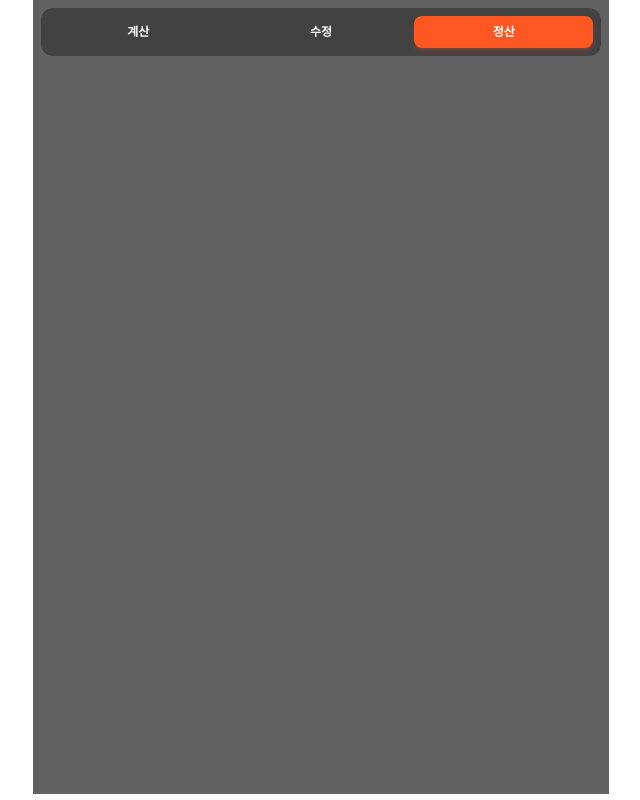
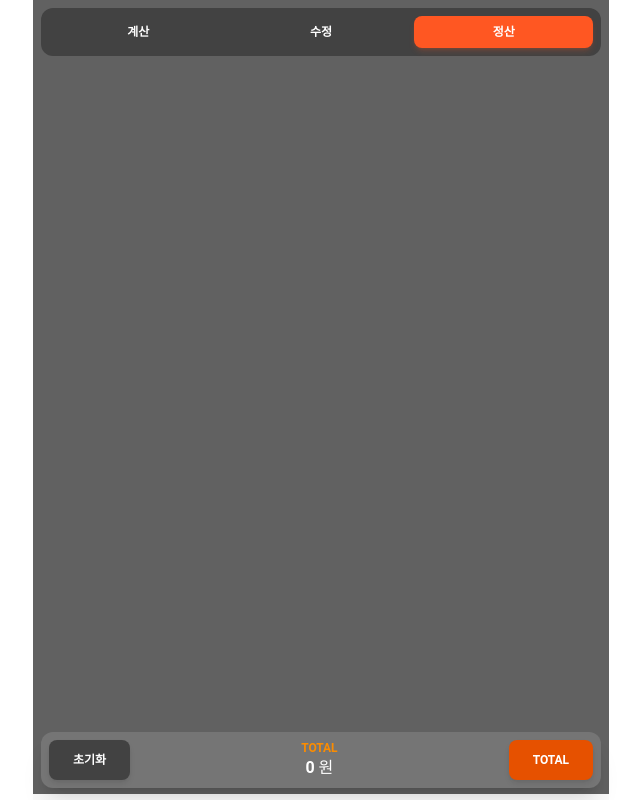
Before and after one commit to 938938/goods-calculator, a Next.js app: page /receipt in a window 1280 px wide. Shown: the whole page, without its empty margins (319-959 px from the left). Built offline with nearby package versions, Linux system fonts and the light colour scheme.

Commit message:
[FEAT] 스크롤 이동 기능 구현

```diff
--- a/src/app/receipt/page.tsx
+++ b/src/app/receipt/page.tsx
@@ -1,9 +1,11 @@
 import ReceiptList from '@/components/receipt/ReceiptList';
+import TotalResult from '@/components/receipt/TotalResult';
 
 const ReceiptPage = () => {
   return (
     <div className='bg-gray-700'>
       <ReceiptList />
+      <TotalResult />
     </div>
   );
 };
--- a/src/components/receipt/ReceiptList.tsx
+++ b/src/components/receipt/ReceiptList.tsx
@@ -2,20 +2,30 @@
 
 import useInitReceiptState from '@/hooks/useInitReceiptState';
 import { receiptState } from '@/recoil/receiptState';
-import { useRecoilValue } from 'recoil';
+import { useRecoilValue, useSetRecoilState } from 'recoil';
 import Receipt from './Receipt';
 import TotalReceipt from './TotalReceipt';
+import { scrollTotalReceiptState } from '@/recoil/scrollTotalReceiptState';
+import { useEffect, useRef } from 'react';
 
 const ReceiptList = () => {
   useInitReceiptState();
   const receiptList = useRecoilValue(receiptState);
+  const divRef = useRef<HTMLDivElement>(null);
+  const setScrollFn = useSetRecoilState(scrollTotalReceiptState);
+
+  useEffect(() => {
+    setScrollFn(() => () => {
+      divRef.current?.scrollIntoView({ behavior: "smooth", block: "start" });
+    });
+  }, [setScrollFn]);
 
   return (
     <div className='flex gap-2 flex-col items-center p-4 h-[calc(100svh-70px)] overflow-y-scroll w-full'>
       {receiptList.map((ele) => (
         <Receipt receipt={ele} key={ele.id} type='partial' />
       ))}
-      <div className='w-full mb-20'>
+      <div className='w-full mb-14 mt-4' ref={divRef}>
         <TotalReceipt />
       </div>
     </div>
--- /dev/null
+++ b/src/components/receipt/ReceiptResetBtn.tsx
@@ -0,0 +1,33 @@
+'use client';
+
+import { Button } from '@material-tailwind/react';
+import { useSetRecoilState } from 'recoil';
+import DelModal from '../DelModal';
+import { useState } from 'react';
+import { receiptState } from '@/recoil/receiptState';
+import { deleteReceipt } from '@/actions/receipt-actions';
+
+const ReceiptResetBtn = () => {
+  const setReceiptList = useSetRecoilState(receiptState);
+  const [modalOpen, setModalOpen] = useState<boolean>(false);
+  const onListResetHandler = () => {
+    setReceiptList([]);
+    deleteReceipt();
+    setModalOpen(false);
+  };
+  return (
+    <div className='flex justify-center items-center'>
+      <Button onClick={() => setModalOpen(true)} className='bg-gray-800'>
+        초기화
+      </Button>
+      <DelModal
+        open={modalOpen}
+        setOpen={setModalOpen}
+        onDeleteHandler={onListResetHandler}
+        type='초기화'
+      />
+    </div>
+  );
+};
+
+export default ReceiptResetBtn;
--- a/src/components/receipt/TotalReceipt.tsx
+++ b/src/components/receipt/TotalReceipt.tsx
@@ -1,12 +1,14 @@
 'use client';
 
 import { receiptState } from '@/recoil/receiptState';
-import { useRecoilValue } from 'recoil';
+import { useRecoilState, useRecoilValue } from 'recoil';
 import Receipt from './Receipt';
 import { ReceiptType } from '@/model/type';
+import { totalState } from '@/recoil/totalState';
 
 const TotalReceipt = () => {
   const receiptList = useRecoilValue(receiptState);
+  const [totalCost, setTotalCost] = useRecoilState(totalState);
   if (!receiptList || receiptList.length === 0) {
     return <></>;
   }
@@ -24,6 +26,10 @@ const TotalReceipt = () => {
     });
   });
 
+  setTotalCost(
+    Object.values(totalSoldItems).reduce((sum, item) => sum + item.totalCost, 0)
+  );
+
   const total = {
     id: 'total',
     date: `${receiptList[0].date.substring(0, 10)} ~ ${receiptList[
@@ -34,10 +40,7 @@ const TotalReceipt = () => {
       (sum, item) => sum + item.count,
       0
     ),
-    result: Object.values(totalSoldItems).reduce(
-      (sum, item) => sum + item.totalCost,
-      0
-    ),
+    result: totalCost,
   } as ReceiptType;
 
   return <Receipt receipt={total} type='total' />;
--- a/src/components/receipt/TotalResult.tsx
+++ b/src/components/receipt/TotalResult.tsx
@@ -1,7 +1,29 @@
+'use client';
+
+import { useRecoilValue } from 'recoil';
 import BottonBox from '../BottonBox';
+import ReceiptResetBtn from './ReceiptResetBtn';
+import { totalState } from '@/recoil/totalState';
+import { Button } from '@material-tailwind/react';
+import { scrollTotalReceiptState } from '@/recoil/scrollTotalReceiptState';
 
 const TotalResult = () => {
-  return <BottonBox>asdf</BottonBox>;
+  const totalCost = useRecoilValue(totalState);
+  const scrollToDiv = useRecoilValue(scrollTotalReceiptState);
+  return (
+    <BottonBox>
+      <ReceiptResetBtn />
+      <div className='flex flex-col justify-center items-center'>
+        <p className='text-orange-600 text-xs font-bold'>TOTAL</p>
+        <p className='flex text-white gap-1'>
+          <span className='font-bold'>{totalCost.toLocaleString()}</span> 원
+        </p>
+      </div>
+      <Button className='bg-orange-900' onClick={scrollToDiv ?? (() => {})}>
+        TOTAL
+      </Button>
+    </BottonBox>
+  );
 };
 
 export default TotalResult;
--- /dev/null
+++ b/src/recoil/scrollTotalReceiptState.ts
@@ -0,0 +1,6 @@
+import { atom } from 'recoil';
+
+export const scrollTotalReceiptState = atom<(() => void) | null>({
+  key: 'scrollTotalReceipt',
+  default: null,
+});
--- /dev/null
+++ b/src/recoil/totalState.ts
@@ -0,0 +1,6 @@
+import { atom } from 'recoil';
+
+export const totalState = atom<number>({
+  key: 'total',
+  default: 0,
+});
```
